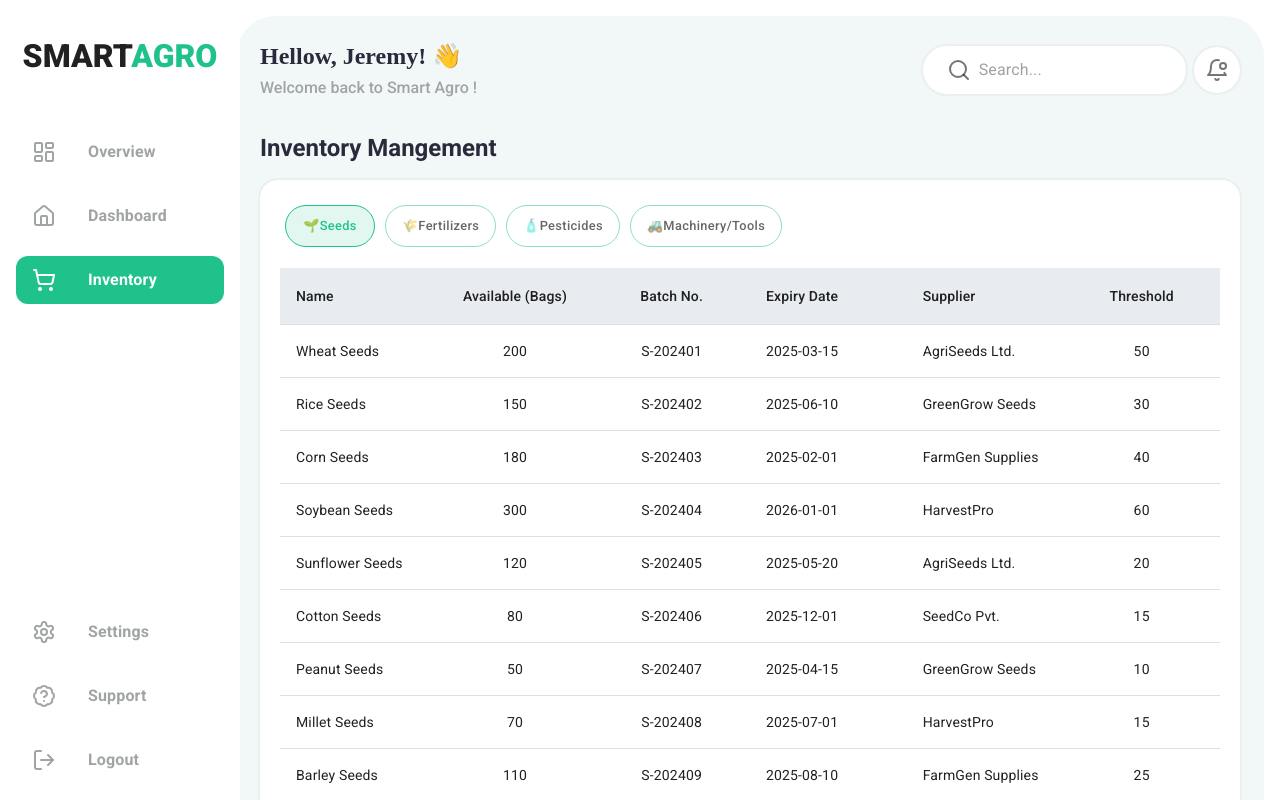
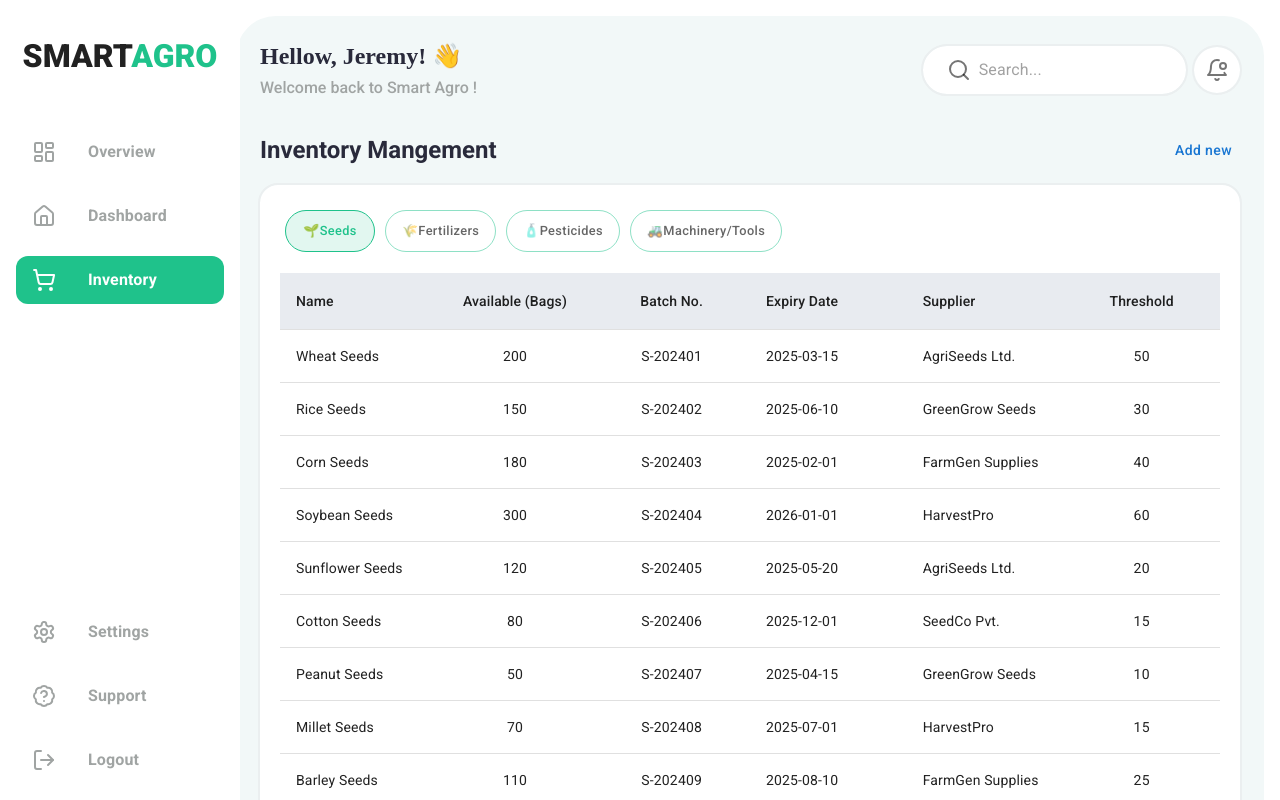
Before and after one commit to SambhajiShinde1234/saas-web-application-smart-agro, a React (Vite) app: page /inventory in a window 1280 px wide. Shown: the top 800 px of the page. Built offline with nearby package versions, Linux system fonts and the light colour scheme.

Commit message:
added add new inventory button

```diff
--- a/src/components/styled/styled.jsx
+++ b/src/components/styled/styled.jsx
@@ -9,9 +9,16 @@ import {
   TableContainer,
   Tabs,
   Tab,
+  Button,
 } from '@mui/material';
 
 // ui
+
+// button
+
+export const StyledButton = styled(Button)(() => ({
+  textTransform: 'none'
+}));
 
 // tabs
 
--- a/src/components/ui/DxButton.jsx
+++ b/src/components/ui/DxButton.jsx
@@ -1,5 +1,11 @@
-const DxButton = () => {
-  return <div>Button</div>;
+import { StyledButton } from "../styled/styled";
+
+const DxButton = ({ children }) => {
+  return (
+    <StyledButton startIcon>
+{children}
+    </StyledButton>
+  );
 };
 
 export default DxButton;
--- a/src/pages/Inventory/Inventory.jsx
+++ b/src/pages/Inventory/Inventory.jsx
@@ -1,4 +1,9 @@
-import { StyledCard, StyledCardStack } from '../../components/styled/styled';
+import {
+  StyledCard,
+  StyledCardStack,
+  StyledFlexBetween,
+} from '../../components/styled/styled';
+import DxButton from '../../components/ui/DxButton';
 import DxPrimaryTypography from '../../components/ui/DxPrimaryTypography';
 import DxTable from '../../components/ui/DxTable';
 import DxTabs from '../../components/ui/DxTabs';
@@ -141,9 +146,14 @@ const Inventory = () => {
 
   return (
     <StyledCardStack>
-      <DxPrimaryTypography variant="h5">
-        Inventory Mangement
-      </DxPrimaryTypography>
+      <StyledFlexBetween>
+        <DxPrimaryTypography variant="h5">
+          Inventory Mangement
+        </DxPrimaryTypography>
+        <DxButton>
+          Add new
+        </DxButton>
+      </StyledFlexBetween>
       <StyledCard>
         <StyledCardStack>
           <DxTabs
```
Also changed, not shown: src/components/icons/AddIcon.jsx (added, +21 -0 lines).
